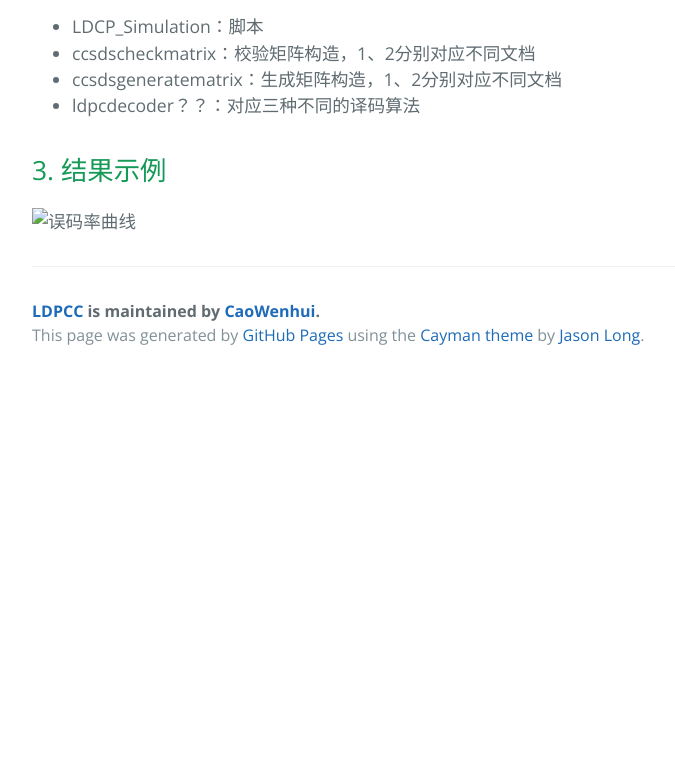
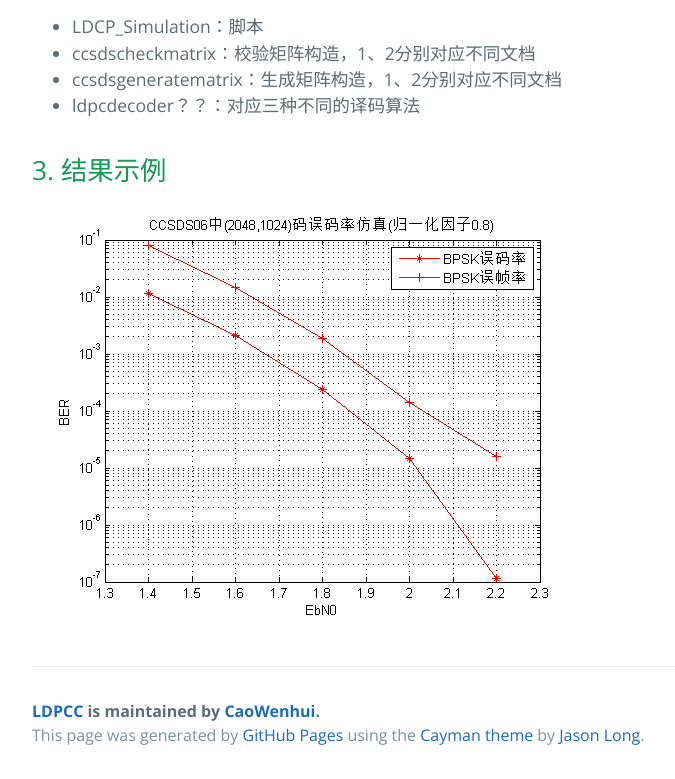
Before and after one commit to cea-wind/LDPCC, a plain HTML site: page index.html in a window 1280 px wide. Shown: the part 807-1586 px from the top of the page, without its empty margins (192-867 px from the left). Before the commit the page ends 1186 px from the top, so only its background shows below. Drawn offline with nearby package versions, Linux system fonts and the light colour scheme; the site is published under a folder, as on GitHub Pages, so addresses that start at the root find nothing.

Commit message:
Add BER figure

```diff
--- a/index.html
+++ b/index.html
@@ -44,7 +44,7 @@
 <h2>
 <a id="3-结果示例" class="anchor" href="#3-%E7%BB%93%E6%9E%9C%E7%A4%BA%E4%BE%8B" aria-hidden="true"><span class="octicon octicon-link"></span></a>3. 结果示例</h2>
 
-<p><img src="/BER.png" alt="误码率曲线"></p>
+<p><img src="images/BER.png" alt="误码率曲线"></p>
 
       <footer class="site-footer">
         <span class="site-footer-owner"><a href="https://github.com/CaoWenhui/LDPCC">LDPCC</a> is maintained by <a href="https://github.com/CaoWenhui">CaoWenhui</a>.</span>
```
Also changed, not shown: images/BER.png (renamed from BER.png).
